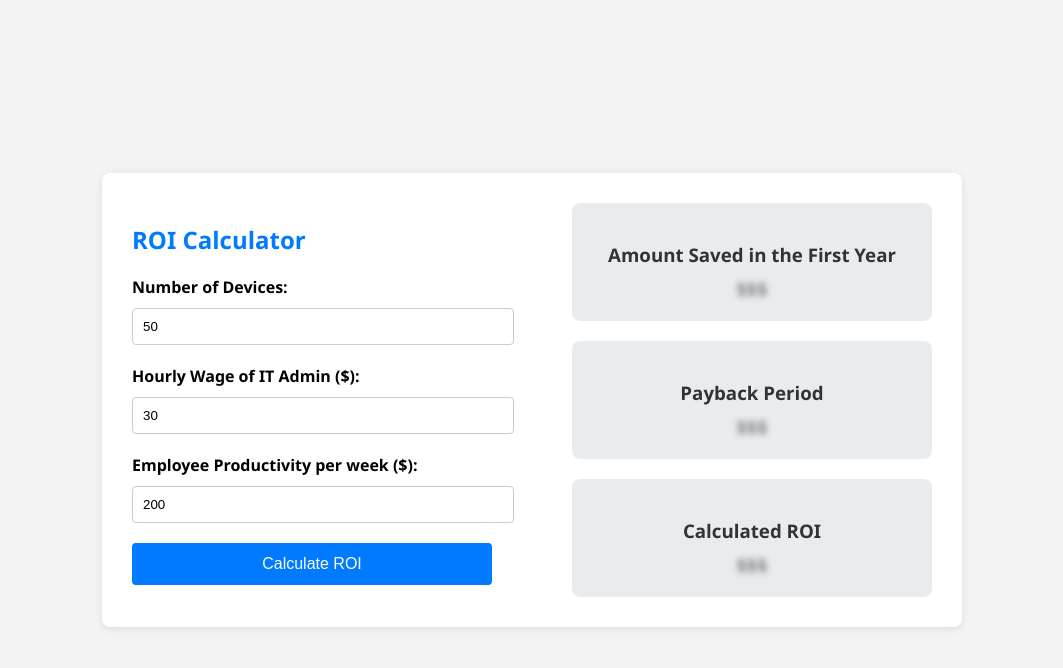
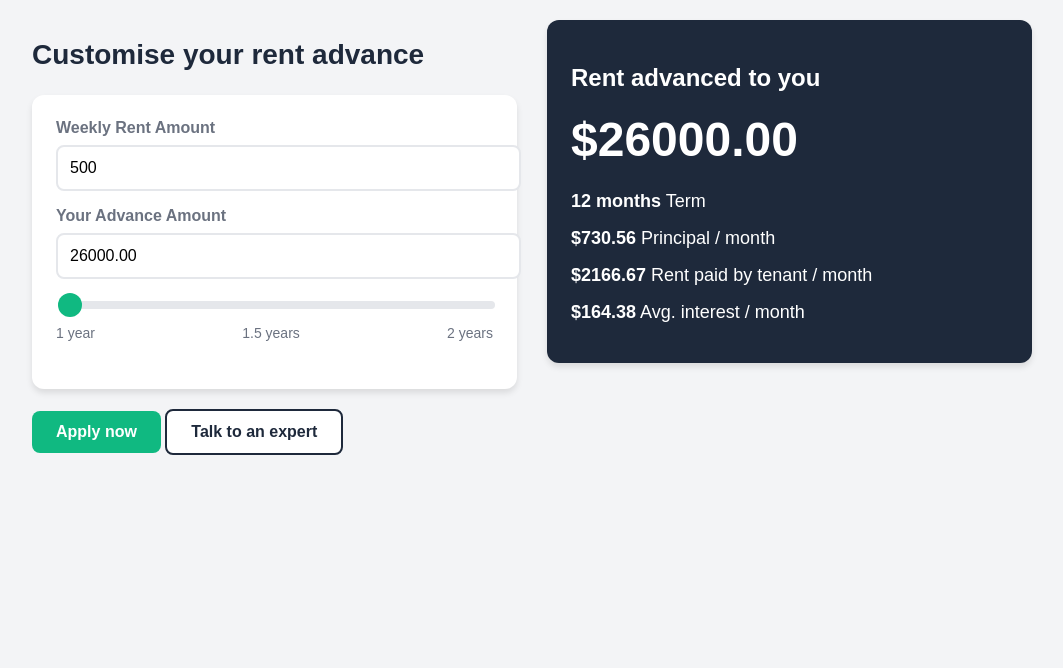
Before and after one commit to technameer/maximum-borrowing-estimation-tool, a plain HTML site: page index.html in a window 1280 px wide. Shown: the whole page, without its empty margins (108-1171 px from the left). Drawn offline with Linux system fonts and the light colour scheme.

Commit message:
Update index.html

```diff
--- a/index.html
+++ b/index.html
@@ -3,144 +3,208 @@
 <head>
     <meta charset="UTF-8">
     <meta name="viewport" content="width=device-width, initial-scale=1.0">
-    <title>ROI Calculator</title>
+    <title>Improved Rent Advance Calculator</title>
     <style>
+        :root {
+            --primary-color: #10B981;
+            --secondary-color: #1E293B;
+            --text-color: #333;
+            --light-text: #6B7280;
+            --background-color: #F3F4F6;
+        }
         body {
-            font-family: 'Segoe UI', Tahoma, Geneva, Verdana, sans-serif;
-            background-color: #f4f4f4;
+            font-family: 'Arial', sans-serif;
+            background-color: var(--background-color);
             margin: 0;
-            padding: 0;
+            padding: 20px;
+            color: var(--text-color);
         }
         .container {
+            max-width: 1000px;
+            margin: 0 auto;
             display: flex;
-            justify-content: center;
-            align-items: center;
-            height: 100vh;
+            gap: 30px;
         }
-        .calculator {
+        .left-panel, .right-panel {
+            flex: 1;
+        }
+        .card {
             background-color: white;
-            padding: 30px;
+            border-radius: 12px;
+            box-shadow: 0 4px 6px rgba(0,0,0,0.1);
+            padding: 24px;
+            margin-bottom: 20px;
+        }
+        .dark-card {
+            background-color: var(--secondary-color);
+            color: white;
+        }
+        h1 {
+            font-size: 28px;
+            margin-bottom: 24px;
+            color: var(--secondary-color);
+        }
+        label {
+            display: block;
+            margin-bottom: 8px;
+            font-weight: bold;
+            color: var(--light-text);
+        }
+        input[type="number"] {
+            width: 100%;
+            padding: 12px;
+            margin-bottom: 16px;
+            border: 2px solid #E5E7EB;
             border-radius: 8px;
-            box-shadow: 0 2px 10px rgba(0, 0, 0, 0.1);
-            width: 800px;
+            font-size: 16px;
+        }
+        .slider-container {
+            margin-bottom: 24px;
+        }
+        .slider {
+            -webkit-appearance: none;
+            width: 100%;
+            height: 8px;
+            border-radius: 5px;
+            background: #E5E7EB;
+            outline: none;
+            margin-bottom: 16px;
+        }
+        .slider::-webkit-slider-thumb {
+            -webkit-appearance: none;
+            appearance: none;
+            width: 24px;
+            height: 24px;
+            border-radius: 50%;
+            background: var(--primary-color);
+            cursor: pointer;
+        }
+        .slider-labels {
             display: flex;
             justify-content: space-between;
+            font-size: 14px;
+            color: var(--light-text);
         }
-        .inputs {
-            width: 45%;
+        .button {
+            padding: 12px 24px;
+            border: none;
+            border-radius: 8px;
+            cursor: pointer;
+            font-size: 16px;
+            font-weight: bold;
+            transition: background-color 0.3s;
         }
-        .inputs h2 {
-            color: #007bff;
-            margin-bottom: 20px;
+        .button-primary {
+            background-color: var(--primary-color);
+            color: white;
         }
-        .inputs label {
-            display: block;
-            margin-bottom: 10px;
+        .button-primary:hover {
+            background-color: #0E9F6E;
+        }
+        .button-secondary {
+            background-color: white;
+            color: var(--secondary-color);
+            border: 2px solid var(--secondary-color);
+        }
+        .button-secondary:hover {
+            background-color: #F3F4F6;
+        }
+        .large-text {
+            font-size: 48px;
             font-weight: bold;
+            margin-bottom: 24px;
         }
-        .inputs input {
-            width: 100%;
-            padding: 10px;
-            margin-bottom: 20px;
-            border: 1px solid #ccc;
-            border-radius: 4px;
+        .info-row {
+            margin-bottom: 16px;
+            font-size: 18px;
         }
-        .inputs button {
-            background-color: #007bff;
-            color: white;
-            padding: 12px 20px;
-            border: none;
-            border-radius: 4px;
-            cursor: pointer;
-            width: 100%;
-            font-size: 16px;
-        }
-        .inputs button:hover {
-            background-color: #0056b3;
-        }
-        .report {
-            width: 45%;
-            display: flex;
-            flex-direction: column;
-            gap: 20px; /* Space between boxes */
-        }
-        .report-box {
-            background-color: #e9ecef;
-            padding: 20px;
-            border-radius: 8px;
-            text-align: center;
-            flex: 1; /* Allow boxes to grow equally */
-        }
-        .report-box h3 {
-            color: #333;
-            margin-bottom: 10px;
-        }
-        .report-box p {
-            margin: 0;
-            color: #555;
-            font-size: 18px;
-            filter: blur(3px); /* Blur effect */
-            transition: filter 0.3s ease; /* Smooth transition for unblur */
-        }
-        .report-box p.visible {
-            filter: none; /* Remove blur */
+        .bold {
+            font-weight: bold;
         }
     </style>
 </head>
 <body>
     <div class="container">
-        <div class="calculator">
-            <div class="inputs">
-                <h2>ROI Calculator</h2>
-                <label for="devices">Number of Devices:</label>
-                <input type="number" id="devices" value="50" required>
+        <div class="left-panel">
+            <h1>Customise your rent advance</h1>
+            <div class="card">
+                <label for="weekly-rent">Weekly Rent Amount</label>
+                <input type="number" id="weekly-rent" value="500" min="0">
 
-                <label for="wage">Hourly Wage of IT Admin ($):</label>
-                <input type="number" id="wage" value="30" required>
+                <label for="advance-amount">Your Advance Amount</label>
+                <input type="number" id="advance-amount" readonly>
 
-                <label for="productivity">Employee Productivity per week ($):</label>
-                <input type="number" id="productivity" value="200" required>
-
-                <button onclick="calculateROI()">Calculate ROI</button>
+                <div class="slider-container">
+                    <input type="range" class="slider" id="term-slider" min="12" max="24" value="12">
+                    <div class="slider-labels">
+                        <span>1 year</span>
+                        <span>1.5 years</span>
+                        <span>2 years</span>
+                    </div>
+                </div>
             </div>
-
-            <div class="report">
-                <div class="report-box" id="amountSavedBox">
-                    <h3>Amount Saved in the First Year</h3>
-                    <p id="savings" class="blurred">$$$</p>
+            <button class="button button-primary" onclick="alert('Application submitted!')">Apply now</button>
+            <button class="button button-secondary" onclick="alert('An expert will contact you soon.')">Talk to an expert</button>
+        </div>
+        <div class="right-panel">
+            <div class="card dark-card">
+                <h2>Rent advanced to you</h2>
+                <div class="large-text" id="total-advance">$0</div>
+                <div class="info-row">
+                    <span class="bold" id="term-display">12 months</span> Term
                 </div>
-                <div class="report-box" id="paybackBox">
-                    <h3>Payback Period</h3>
-                    <p id="payback" class="blurred">$$$</p>
+                <div class="info-row">
+                    <span class="bold" id="monthly-principal">$0</span> Principal / month
                 </div>
-                <div class="report-box" id="roiBox">
-                    <h3>Calculated ROI</h3>
-                    <p id="roi" class="blurred">$$$</p>
+                <div class="info-row">
+                    <span class="bold" id="tenant-rent">$0</span> Rent paid by tenant / month
+                </div>
+                <div class="info-row">
+                    <span class="bold" id="monthly-interest">$0</span> Avg. interest / month
                 </div>
             </div>
         </div>
     </div>
 
     <script>
-        function calculateROI() {
-            const devices = parseInt(document.getElementById('devices').value);
-            const wage = parseFloat(document.getElementById('wage').value);
-            const productivity = parseFloat(document.getElementById('productivity').value);
+        const weeklyRentInput = document.getElementById('weekly-rent');
+        const advanceAmountInput = document.getElementById('advance-amount');
+        const termSlider = document.getElementById('term-slider');
+        const totalAdvanceDisplay = document.getElementById('total-advance');
+        const termDisplay = document.getElementById('term-display');
+        const monthlyPrincipalDisplay = document.getElementById('monthly-principal');
+        const tenantRentDisplay = document.getElementById('tenant-rent');
+        const monthlyInterestDisplay = document.getElementById('monthly-interest');
 
-            const itHoursSaved = devices * 10; // Assuming 10 hours saved per week
-            const amountSaved = (itHoursSaved * wage * 52) + (productivity * devices); // Annual savings
-            const paybackPeriod = (amountSaved > 0) ? (10000 / amountSaved).toFixed(2) : 'N/A'; // Example investment of $10,000
-            const roi = (amountSaved > 0) ? ((amountSaved - 10000) / 10000 * 100).toFixed(2) + '%' : 'N/A';
+        const ESTABLISHMENT_FEE = 300;
+        const INTEREST_RATE = 0.15; // 15% per annum
 
-            document.getElementById('savings').innerText = `$${amountSaved.toFixed(2)}`;
-            document.getElementById('payback').innerText = `${paybackPeriod} years`;
-            document.getElementById('roi').innerText = `${roi}`;
+        function calculateAdvance() {
+            const weeklyRent = parseFloat(weeklyRentInput.value) || 0;
+            const termMonths = parseInt(termSlider.value);
+            const totalRent = weeklyRent * 52 * (termMonths / 12);
+            const totalLoan = totalRent + ESTABLISHMENT_FEE;
 
-            // Show results without blur
-            document.querySelectorAll('.report-box p').forEach(p => {
-                p.classList.add('visible'); // Remove blur effect
-            });
+            advanceAmountInput.value = totalRent.toFixed(2);
+            totalAdvanceDisplay.textContent = `$${totalRent.toFixed(2)}`;
+            termDisplay.textContent = `${termMonths} months`;
+
+            const monthlyPrincipal = totalLoan / 36;
+            monthlyPrincipalDisplay.textContent = `$${monthlyPrincipal.toFixed(2)}`;
+
+            const monthlyRent = weeklyRent * 52 / 12;
+            tenantRentDisplay.textContent = `$${monthlyRent.toFixed(2)}`;
+
+            const totalInterest = (totalLoan * INTEREST_RATE * 3) / 2; // Simplified interest calculation
+            const monthlyInterest = totalInterest / 36;
+            monthlyInterestDisplay.textContent = `$${monthlyInterest.toFixed(2)}`;
         }
+
+        weeklyRentInput.addEventListener('input', calculateAdvance);
+        termSlider.addEventListener('input', calculateAdvance);
+
+        // Initial calculation
+        calculateAdvance();
     </script>
 </body>
 </html>
```
